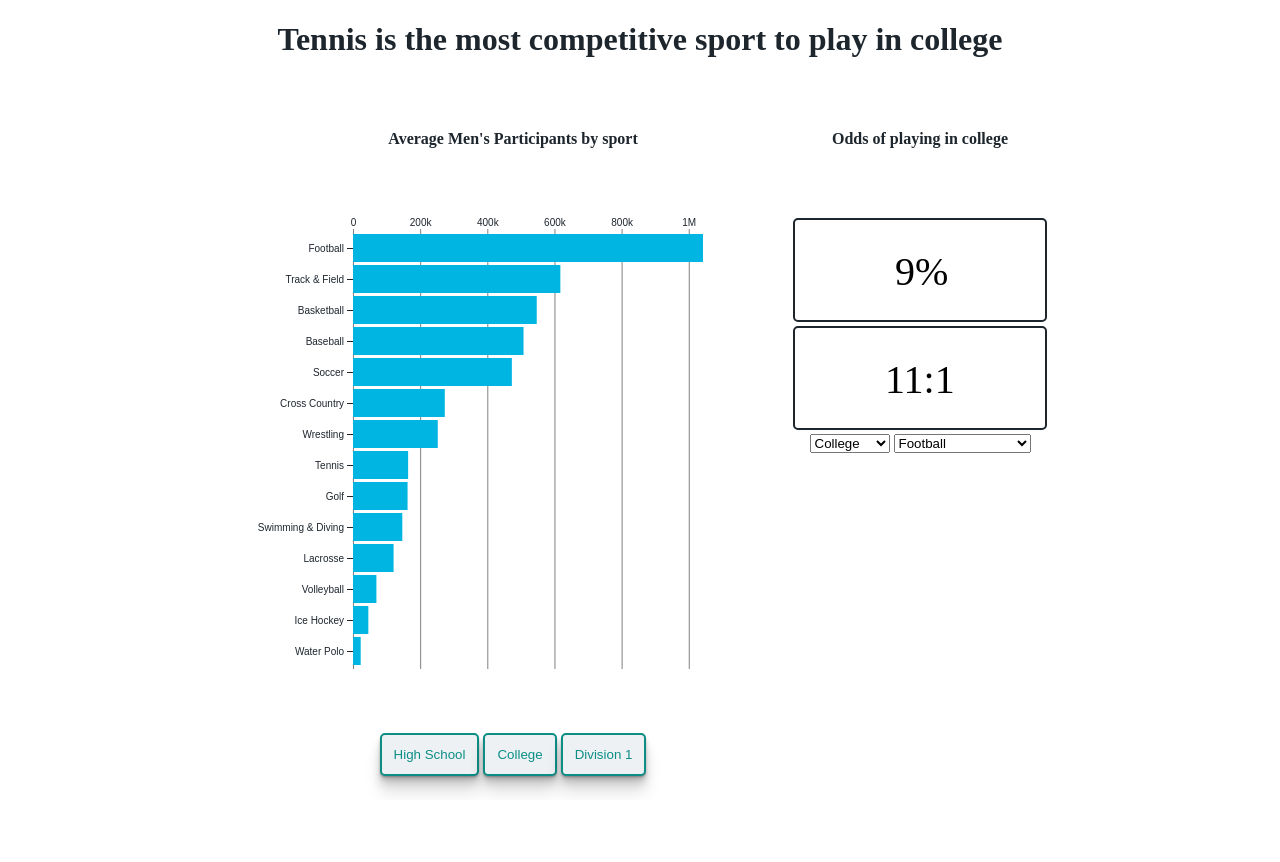
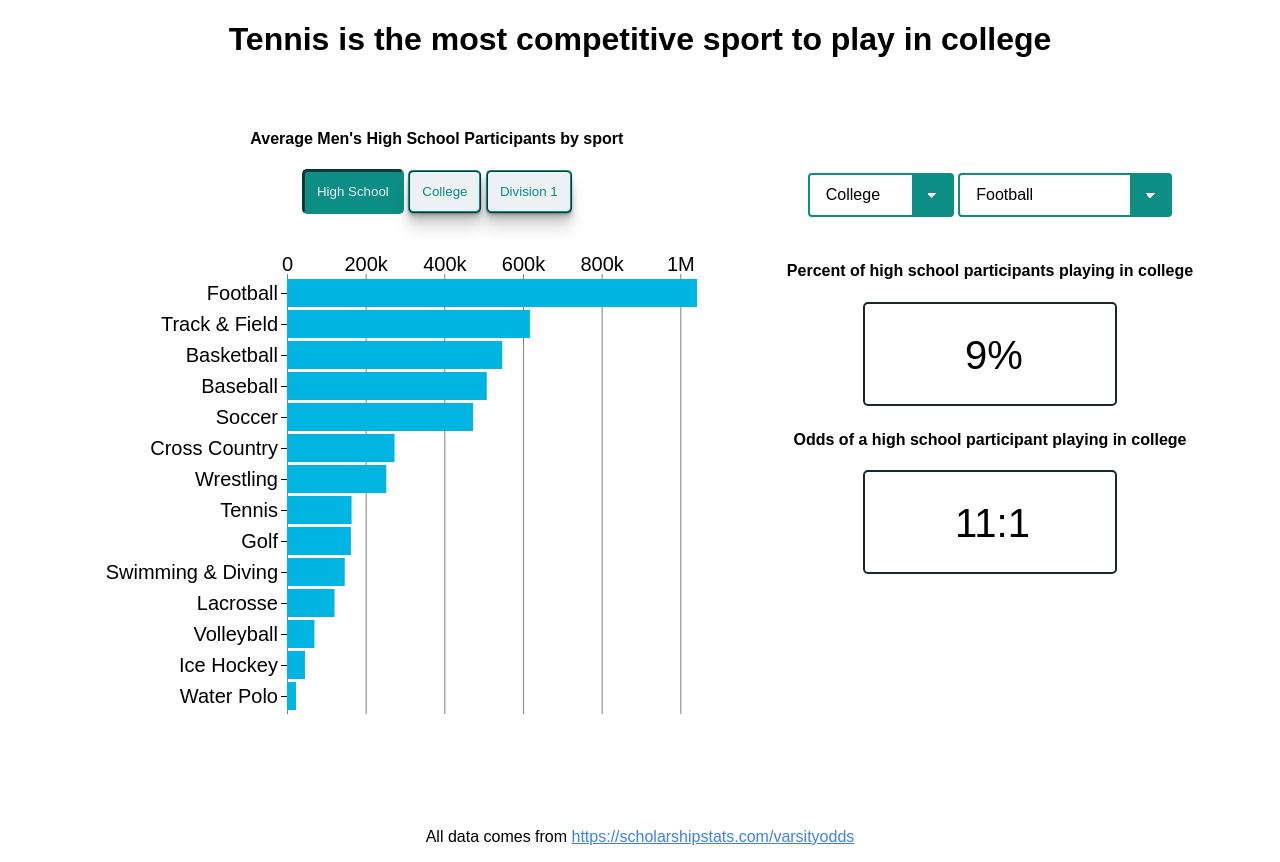
Before and after one commit to MaxSultan/Data-viz, a website: page index.html in a window 1280 px wide. Both pictures are taken after a click on the button "High School". Before the commit the page ends 800 px from the top, so only its background shows below. Drawn offline with nearby package versions, Linux system fonts and the light colour scheme.

Commit message:
styling updates

```diff
--- a/index.html
+++ b/index.html
@@ -23,32 +23,31 @@
     <script src="node_modules/d3-ease/dist/d3-ease.js"></script>
     <script src="node_modules/d3-transition/dist/d3-transition.js"></script>
     <link rel="stylesheet" href="./styles/styles.css" />
-    <!-- <link rel="stylesheet" href="https://unpkg.com/mvp.css" /> -->
     <!-- <link rel="stylesheet" href="./styles/global.css" /> -->
   </head>
   <body>
     <h1>Tennis is the most competitive sport to play in college</h1>
     <div class="data-container">
       <div>
-        <h4>Average Men's Participants by sport</h4>
-        <div id="participation-viz"></div>
-        <div id="tooltip"></div>
+        <h4 id="title">Average Men's High School Participants by sport</h4>
         <div>
-          <button>High School</button>
+          <button class="selected-button">High School</button>
           <button>College</button>
           <button>Division 1</button>
         </div>
+        <div id="participation-viz"></div>
+        <div id="tooltip">
+          <p id="tooltip-header"></p>
+          <p id="tooltip-body"></p>
+        </div>
       </div>
       <div>
-        <h4 class="title2">Odds of playing in college</h4>
-        <div id="percent-viz"></div>
-        <div id="odd-viz"></div>
         <div id="selectors">
-          <select name="level" id="level-selector">
+          <select name="level" id="level-selector" class="classic">
             <option value="College" selected>College</option>
             <option value="NCAA1">Division 1</option>
           </select>
-          <select name="sport" id="sport-selector">
+          <select name="sport" id="sport-selector" class="classic">
             <option value="Football" selected>Football</option>
             <option value="Track & Field">Track and Field</option>
             <option value="Basketball">Basketball</option>
@@ -65,8 +64,24 @@
             <option value="Water Polo">water Polo</option>
           </select>
         </div>
+        <h4 class="title2">
+          Percent of high school participants playing in college
+        </h4>
+        <div id="percent-viz"></div>
+        <h4 class="title2">
+          Odds of a high school participant playing in college
+        </h4>
+        <div id="odd-viz"></div>
       </div>
     </div>
+    <footer>
+      <p>
+        All data comes from
+        <a href="https://scholarshipstats.com/varsityodds"
+          >https://scholarshipstats.com/varsityodds</a
+        >
+      </p>
+    </footer>
     <script src="js/app.js"></script>
     <script src="js/percentOdds.js"></script>
   </body>
--- a/js/app.js
+++ b/js/app.js
@@ -14,7 +14,8 @@ const type = (d) => {
 const ready = (data) => {
   let metric = "HS_US_Boys";
 
-  function click() {
+  function click(event) {
+    const title = d3.select("#title");
     switch (this.textContent) {
       case "High School":
         metric = "HS_US_Boys";
@@ -26,6 +27,12 @@ const ready = (data) => {
         metric = "NCAA1_Men";
         break;
     }
+    document
+      .getElementsByClassName("selected-button")[0]
+      .classList.remove("selected-button");
+    event.target.classList.add("selected-button");
+    title.html(`Average Men's ${this.textContent} Participants by sport`);
+
     const updatedBarChartData = data.sort((a, b) => {
       return d3.descending(a[metric], b[metric]);
     });
@@ -39,8 +46,8 @@ const ready = (data) => {
   });
 
   /* Sizing convention */
-  const margin = { top: 60, left: 120, right: 90, bottom: 60 },
-    width = 560 - margin.left - margin.right,
+  const margin = { top: 60, left: 200, right: 90, bottom: 60 },
+    width = 700 - margin.left - margin.right,
     height = 560 - margin.bottom - margin.top;
 
   /* X values */
@@ -66,9 +73,6 @@ const ready = (data) => {
     .append("svg")
     .attr("width", width + margin.left + margin.right)
     .attr("height", height + margin.top + margin.bottom)
-    // .style("border", "solid")
-    // .style("border-width", "2px")
-    // .style("border-radius", "5px")
     .append("g")
     .attr("transform", `translate(${margin.left}, ${margin.top})`);
 
@@ -94,6 +98,11 @@ const ready = (data) => {
             .attr("class", "bar")
             .attr("y", (d) => yScale(d.Sport))
             .attr("height", (d) => yScale.bandwidth())
+            .attr("data-sport", (d) => d.Sport)
+            .attr("data-participation", (d) => d.HS_US_Boys)
+            .on("mouseenter", mouseenter)
+            .on("mousemove", mousemove)
+            .on("mouseleave", mouseleave)
             .transition()
             .delay((d, i) => i * 20)
             .duration(1000)
@@ -105,13 +114,38 @@ const ready = (data) => {
             .transition()
             .duration(1000)
             .attr("y", (d) => yScale(d.Sport))
-            .attr("width", (d) => xScale(d[metric])),
+            .attr("width", (d) => xScale(d[metric]))
+            .attr("data-participation", (d) => d[metric]),
         (exit) => exit.remove()
       );
 
     xAxisDraw.transition().duration(1000).call(xAxis.scale(xScale));
     yAxisDraw.transition().duration(1000).call(yAxis.scale(yScale));
   }
+
+  const tip = d3.select("#tooltip");
+  const tipHeader = d3.select("#tooltip-header");
+  const tipBody = d3.select("#tooltip-body");
+
+  function mouseenter(event) {
+    const selectedData = d3.select(this).data()[0];
+    tip
+      .style("left", event.clientX + "px")
+      .style("top", event.clientY + "px")
+      .transition()
+      .style("opacity", 0.98);
+    tipHeader.html("Sport: " + selectedData.Sport);
+    tipBody.html("Participants: " + selectedData[metric].toLocaleString());
+    d3.select("#tooltip").style("opacity", 0.98);
+  }
+
+  function mousemove(event) {
+    tip.style("left", event.clientX + "px").style("top", event.clientY + "px");
+  }
+
+  function mouseleave(event) {
+    tip.transition().style("opacity", 0);
+  }
 };
 
 d3.csv("data/NCAA_Men.csv", type).then((res) => ready(res));
--- a/js/percentOdds.js
+++ b/js/percentOdds.js
@@ -25,11 +25,8 @@ const percentReady = (data) => {
   let selectedSport = sportSelect.value;
   let selectedLevel = levelSelect.value;
   let displayedData = data.filter((d) => d.Sport === selectedSport)[0];
-  console.log(displayedData);
   let displayedPercent = displayedData[`Perc_${selectedLevel}`];
   let displayedOdds = displayedData[`${selectedLevel}_Odds`];
-
-  console.log(displayedOdds);
 
   const svg2 = d3
     .select("#percent-viz")
@@ -39,6 +36,8 @@ const percentReady = (data) => {
     .style("border", "solid")
     .style("border-width", "2px")
     .style("border-radius", "5px")
+    .style("border-color", "#1D252D")
+    .style("background-color", "#fff")
     .append("g")
     .attr("transform", `translate(${margin.left + 10}, ${margin.top})`)
     .append("text")
@@ -53,6 +52,8 @@ const percentReady = (data) => {
     .style("border", "solid")
     .style("border-width", "2px")
     .style("border-radius", "5px")
+    .style("border-color", "#1D252D")
+    .style("background-color", "#fff")
     .append("g")
     .attr("transform", `translate(${margin.left}, ${margin.top})`)
     .append("text")
--- a/styles/styles.css
+++ b/styles/styles.css
@@ -1,15 +1,29 @@
-/* #viz {
-  width: 500px;
-  height: 500px;
-} */
+body,
+text {
+  font-family: "Avenir", sans-serif;
+}
 
 body {
   text-align: center;
-  color: #1d252d;
+  min-height: 100vh;
 }
 
 .bar {
   fill: #47dadd;
+}
+
+#tooltip {
+  position: fixed;
+  opacity: 0;
+  pointer-events: none;
+  color: #bbc5cf;
+  background-color: #1d252d;
+  padding: 0px 30px;
+  border-radius: 3px;
+}
+
+#tooltip-header {
+  padding: 5px;
 }
 
 .axis,
@@ -29,12 +43,8 @@ body {
   margin-top: 50px;
 }
 
-.title2 {
-  margin-bottom: 70px;
-}
-
 button {
-  border: 2px solid #0c8e85;
+  border: 2px ridge #0c8e85;
   border-radius: 5px;
   padding: 12px;
   color: #0c8e85;
@@ -42,20 +52,83 @@ button {
   box-shadow: 0 1px 1px rgba(0, 0, 0, 0.12), 0 2px 2px rgba(0, 0, 0, 0.12),
     0 4px 4px rgba(0, 0, 0, 0.12), 0 8px 8px rgba(0, 0, 0, 0.12),
     0 16px 16px rgba(0, 0, 0, 0.12);
+  cursor: pointer;
 }
 
 button:hover {
-  background-color: #0c8e85;
-  color: #edf1f4;
+  background-color: #bbc5cf;
+  color: #0c8e85;
 }
 
 button:active {
   background-color: #0cbf90;
-  border: 2px solid #0cbf90;
+  border: 2px inset #0cbf90;
   color: #1d252d;
   box-shadow: none;
 }
 
-/* #participation-viz {
-  position: relative;
-} */
+.selected-button {
+  background-color: #0c8e85;
+  color: #edf1f4;
+  box-shadow: none;
+  border: inset #0c8e85;
+}
+
+.selected-button:hover {
+  background-color: #0c8e85;
+  color: #edf1f4;
+  box-shadow: none;
+  border: inset #0c8e85;
+  cursor: not-allowed;
+}
+
+footer {
+  margin-top: 50px;
+}
+
+a {
+  color: #3f7fef;
+}
+
+a:visited {
+  color: #175084;
+}
+
+g > text {
+  font-size: 20px;
+}
+
+#selectors {
+  margin-bottom: 45px;
+  margin-top: 65px;
+}
+
+select {
+  /* styling */
+  background-color: white;
+  border: 2px solid #0c8e85;
+  border-radius: 4px;
+  display: inline-block;
+  font: inherit;
+  line-height: 1.5em;
+  padding: 0.5em 3.5em 0.5em 1em;
+
+  /* reset */
+
+  margin: 0;
+  -webkit-box-sizing: border-box;
+  -moz-box-sizing: border-box;
+  box-sizing: border-box;
+  -webkit-appearance: none;
+  -moz-appearance: none;
+}
+
+select.classic {
+  background-image: linear-gradient(45deg, transparent 50%, #fff 50%),
+    linear-gradient(135deg, #fff 50%, transparent 50%),
+    linear-gradient(to right, #0c8e85, #0c8e85);
+  background-position: calc(100% - 20px) calc(1em + 2px),
+    calc(100% - 15px) calc(1em + 2px), 100% 0;
+  background-size: 5px 5px, 5px 5px, 2.5em 2.5em;
+  background-repeat: no-repeat;
+}
```
